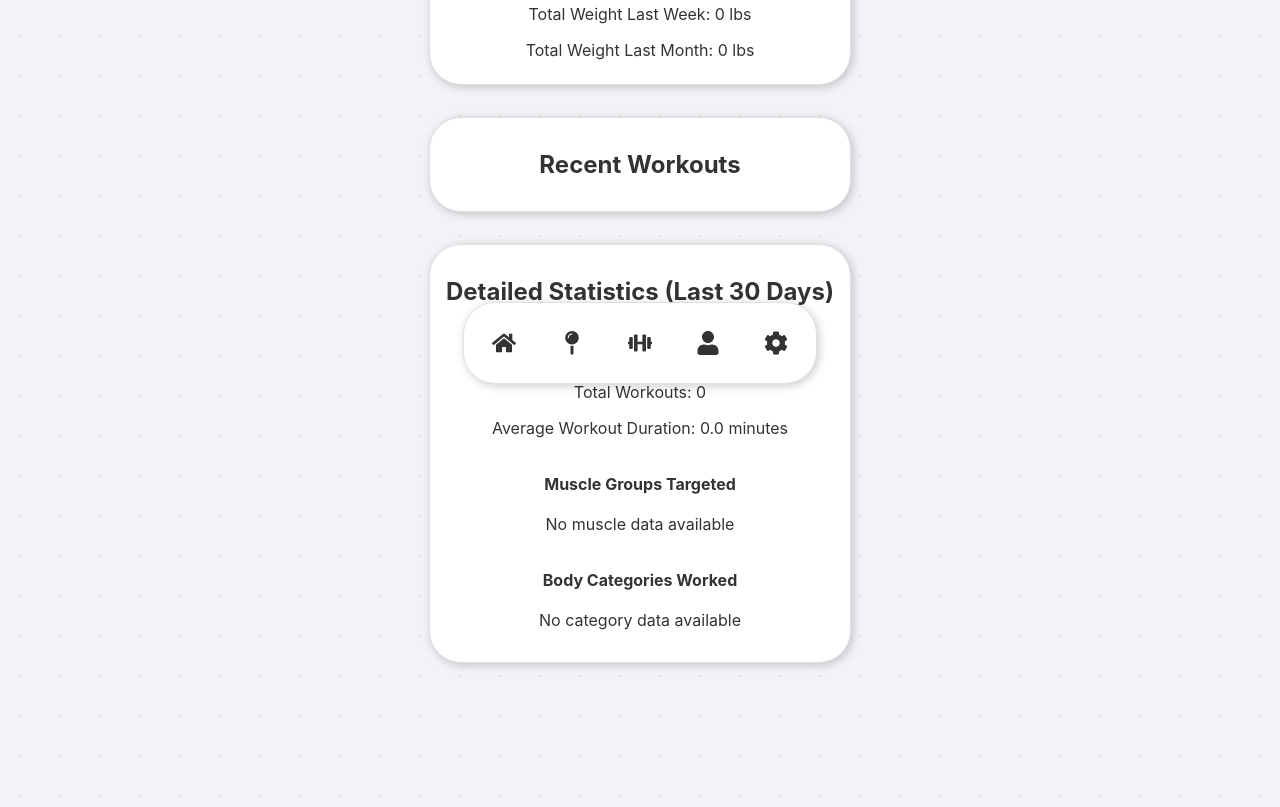
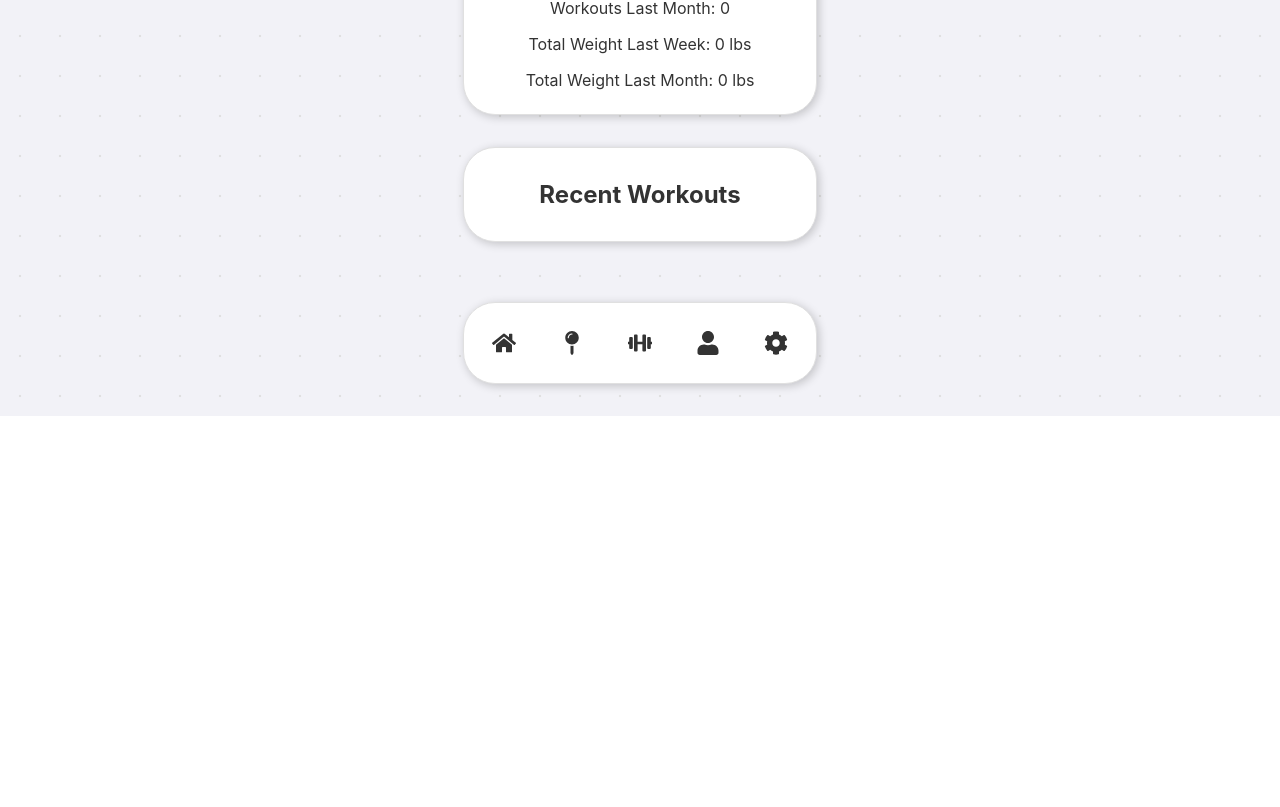
Before and after one commit to Jararered/fitness-framework, a React (Vite) app: page /profile in a window 1280 px wide. Shown: the part 384-1191 px from the top of the page. After the commit the page ends 800 px from the top, so only its background shows below. Built offline with nearby package versions, Linux system fonts and the light colour scheme.

Commit message:
Remove DetailedWorkoutStats component from the project, updating ProfilePage to eliminate its usage. Adjust ExercisePage to ensure consistent state management and navigation functionality.

```diff
--- a/src/components/WorkoutStatisticsDetailed.tsx
+++ /dev/null
@@ -1,132 +0,0 @@
-import React from "react";
-
-import { useWorkout } from "../context/WorkoutContext.tsx";
-import { useUser } from "../context/UserContext.tsx";
-
-import { Exercise } from "../types.ts";
-
-import "../styles/components/WorkoutStatisticsDetailed.css";
-
-interface MuscleStats {
-    [muscle: string]: {
-        totalReps: number;
-        totalWeight: number;
-        workoutCount: number;
-    };
-}
-
-interface CategoryStats {
-    [category: string]: {
-        totalReps: number;
-        totalWeight: number;
-        workoutCount: number;
-    };
-}
-
-const DetailedWorkoutStats: React.FC = () => {
-    const { workoutLogs, exercises } = useWorkout();
-    const { settings } = useUser();
-
-    // Create a map of exercise names to their details for quick lookup
-    const exerciseMap = new Map<string, Exercise>(
-        exercises.map((ex) => [ex.exercise_name, ex])
-    );
-
-    // Calculate stats for the last 30 days
-    const currentDate = new Date();
-    const monthAgo = new Date(currentDate.getTime() - 30 * 24 * 60 * 60 * 1000);
-    const recentLogs = workoutLogs.filter((log) => log.startTime >= monthAgo);
-
-    // Calculate muscle and category statistics
-    const muscleStats: MuscleStats = {};
-    const categoryStats: CategoryStats = {};
-    let totalWorkouts = recentLogs.length;
-    let totalMinutes = 0;
-
-    recentLogs.forEach((log) => {
-        const minutes = (log.endTime.getTime() - log.startTime.getTime()) / 60000;
-        totalMinutes += minutes;
-
-        log.exercises.forEach((exerciseLog) => {
-            const exerciseDetails = exerciseMap.get(exerciseLog.exercise);
-            if (!exerciseDetails) return;
-
-            const exerciseReps = exerciseLog.reps.reduce((sum, reps) => sum + reps, 0);
-            const exerciseWeight = exerciseLog.weight.reduce((sum, weight) => sum + weight, 0);
-
-            exerciseDetails.muscles.forEach((muscle) => {
-                if (!muscleStats[muscle]) {
-                    muscleStats[muscle] = { totalReps: 0, totalWeight: 0, workoutCount: 0 };
-                }
-                muscleStats[muscle].totalReps += exerciseReps;
-                muscleStats[muscle].totalWeight += exerciseWeight;
-                muscleStats[muscle].workoutCount += 1;
-            });
-
-            exerciseDetails.muscle_group.forEach((category) => {
-                if (!categoryStats[category]) {
-                    categoryStats[category] = { totalReps: 0, totalWeight: 0, workoutCount: 0 };
-                }
-                categoryStats[category].totalReps += exerciseReps;
-                categoryStats[category].totalWeight += exerciseWeight;
-                categoryStats[category].workoutCount += 1;
-            });
-        });
-    });
-
-    const sortedMuscles = Object.entries(muscleStats).sort(
-        ([, a], [, b]) => b.totalWeight - a.totalWeight
-    );
-    const sortedCategories = Object.entries(categoryStats).sort(
-        ([, a], [, b]) => b.totalWeight - a.totalWeight
-    );
-
-    const averageDuration = totalWorkouts > 0 ? totalMinutes / totalWorkouts : 0;
-    const unit = settings.unit === "metric" ? "kg" : "lbs";
-
-    return (
-        <div className="card">
-            <h2>Detailed Statistics (Last 30 Days)</h2>
-
-            <div className="stats-section">
-                <h3>General Stats</h3>
-                <p>Total Workouts: {totalWorkouts}</p>
-                <p>Average Workout Duration: {averageDuration.toFixed(1)} minutes</p>
-            </div>
-
-            <div className="stats-section">
-                <h3>Muscle Groups Targeted</h3>
-                {sortedMuscles.length > 0 ? (
-                    <span className="stats-list">
-                        {sortedMuscles.map(([muscle, stats]) => (
-                            <p key={muscle}>
-                                {muscle}: {stats.totalWeight}{unit} total, {stats.totalReps} reps,
-                                used in {stats.workoutCount} workout(s)
-                            </p>
-                        ))}
-                    </span>
-                ) : (
-                    <p>No muscle data available</p>
-                )}
-            </div>
-
-            <div className="stats-section">
-                <h3>Body Categories Worked</h3>
-                {sortedCategories.length > 0 ? (
-                    <span className="stats-list">
-                        {sortedCategories.map(([category, stats]) => (
-                            <p key={category}>
-                                {category}: {stats.totalWeight} {unit} lifted, {stats.totalReps} reps,
-                                used in {stats.workoutCount} workouts
-                            </p>
-                        ))}
-                    </span>
-                ) : (
-                    <p>No category data available</p>
-                )}
-            </div>
-        </div>
-    );
-};
-
-export default DetailedWorkoutStats;
--- a/src/pages/ExercisePage.tsx
+++ b/src/pages/ExercisePage.tsx
@@ -9,9 +9,10 @@ import { WorkoutStatistics } from "../components/WorkoutStatistics.tsx";
 import { TimerCircular } from "../components/TimerCircular.tsx";
 
 const ExercisePage: React.FC = () => {
+    const navigate = useNavigate();
     const { workoutState, setWorkoutState } = useWorkout();
     const { settings } = useUser();
-    const navigate = useNavigate();
+
     const [repsInput, setRepsInput] = useState<number>(0);
     const [weightInput, setWeightInput] = useState<number>(0);
     const [breakTime, setBreakTime] = useState<number>(0);
--- a/src/pages/ProfilePage.tsx
+++ b/src/pages/ProfilePage.tsx
@@ -3,8 +3,6 @@ import React, { useState } from "react";
 import { useToast } from "../context/ToastContext.tsx";
 import { useUser } from "../context/UserContext.tsx";
 import { useWorkout } from "../context/WorkoutContext.tsx";
-
-import DetailedWorkoutStats from "../components/WorkoutStatisticsDetailed.tsx";
 
 const ProfilePage: React.FC = () => {
     const { workoutLogs } = useWorkout();
@@ -63,7 +61,6 @@ const ProfilePage: React.FC = () => {
                     <button onClick={handleShowMore}>Show More</button>
                 )}
             </div>
-            <DetailedWorkoutStats />
         </div>
     );
 };
```
